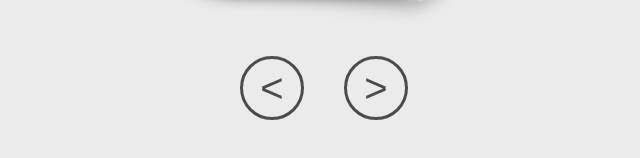
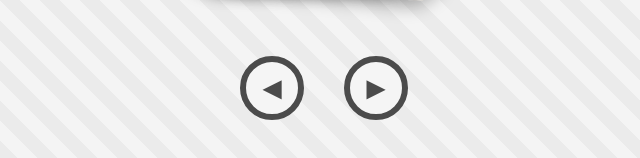
Before and after one commit to cjegeonu/cards, a plain HTML site: page cards.html in a window 1280 px wide. Shown: the part 516-674 px from the top of the page, without its empty margins (316-956 px from the left). Drawn offline with Linux system fonts and the light colour scheme.

Commit message:
Added a background. & changed button icons

```diff
--- a/cards.css
+++ b/cards.css
@@ -1,6 +1,7 @@
 body{
     margin: 0px;
-    background-color: #ebebeb;
+    background: linear-gradient(45deg, #ebebeb 25%, #f4f4f4 25%, #f4f4f4 50%, #ebebeb 50%, #ebebeb 75%, #f4f4f4 75%, #f4f4f4);
+    background-size: 40px 40px;
     height: 100vh;
     display: grid;
     place-items: center;
@@ -162,12 +163,12 @@ body{
     padding: 0vmin 2vmin;
 }
 .card-swiper-buttons > button{
-    font-size: 5vmin;
-    border: 0.4vmin solid #4b4b4b;
+    font-size: 4vmin;
+    border: 0.75vmin solid #4b4b4b;
     transition: 500ms;
     border-radius: 100%;
     color: #4b4b4b;
-    background-color: transparent;
+    background-color: whitesmoke;
     height: 8vmin;
     width: 8vmin;
     display: grid;
@@ -176,12 +177,12 @@ body{
 }
 /* button hover color */
 #next-button:hover{
-    border: 0.4vmin solid #7ecbff;
+    border: 1vmin solid #7ecbff;
     transition: 250ms;
     color: #7ecbff;
 }
 #back-button:hover{
-    border: 0.4vmin solid #ff5f5f;
+    border: 1vmin solid #ff5f5f;
     transition: 250ms;
     color: #ff5f5f;
 }
--- a/cards.html
+++ b/cards.html
@@ -88,8 +88,8 @@
                 </div>
             </div>
             <div class="card-swiper-buttons">
-                <button id="back-button" onclick="handleBackClick()"><</button>
-                <button id="next-button" onclick="handleNextClick()">></button>
+                <button id="back-button" onclick="handleBackClick()">◄</button>
+                <button id="next-button" onclick="handleNextClick()">►</button>
             </div>
         </div>
     </body>
```
